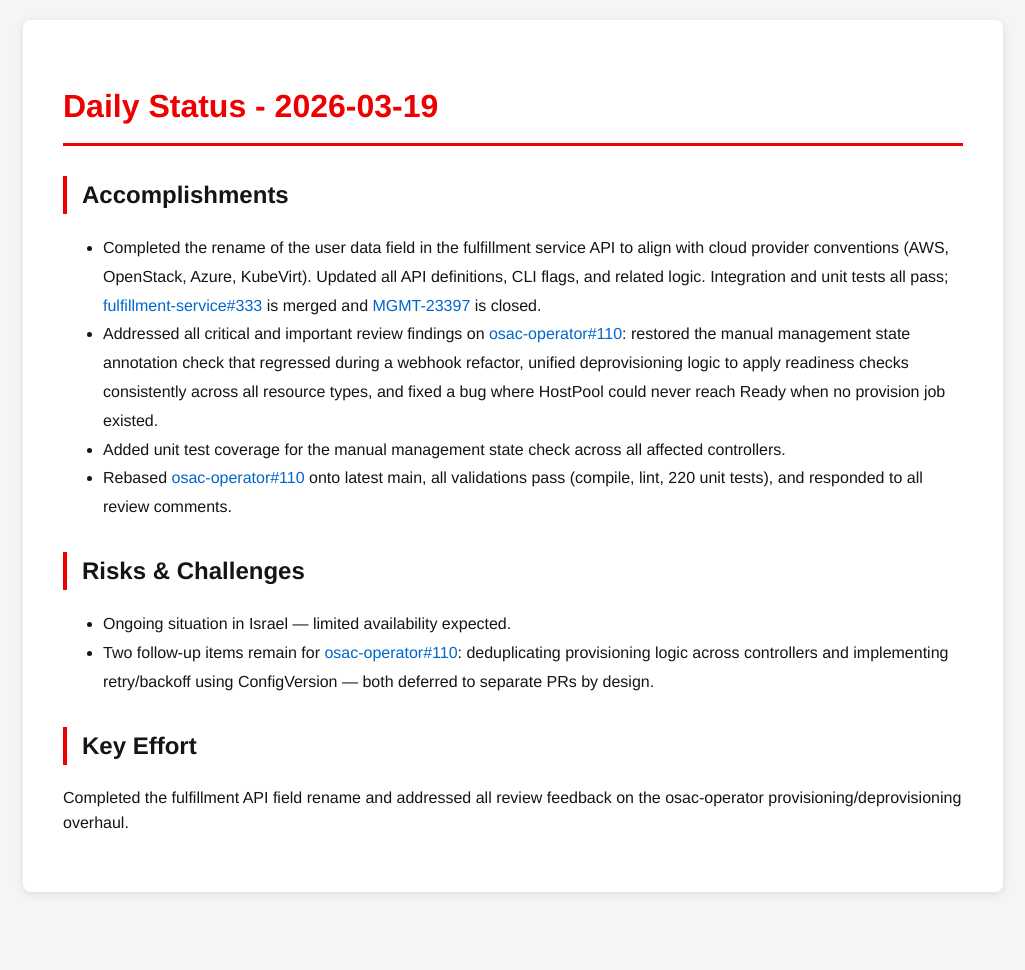
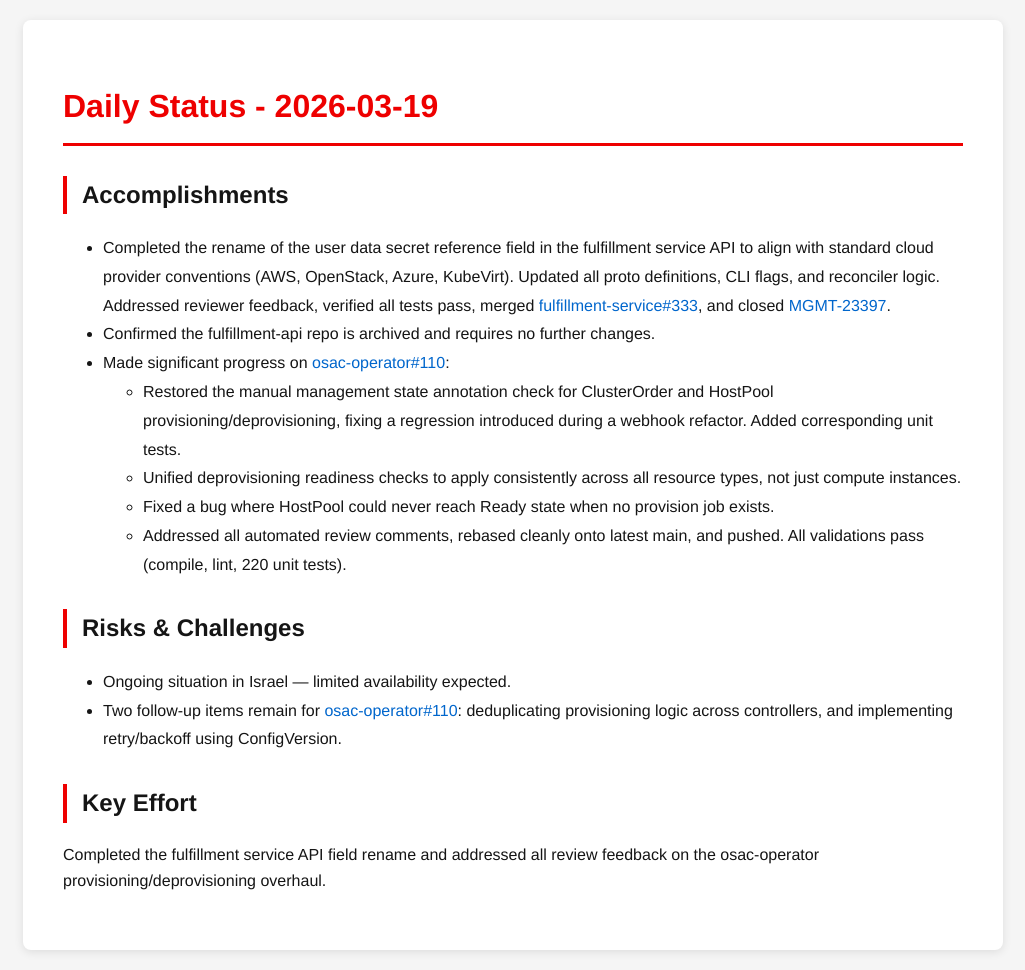
Before and after one commit to tzvatot/daily-status, a Jekyll site: the page built from 2026-03-19.md, in a window 1280 px wide. Shown: the whole page, without its empty margins (127-1152 px from the left). Built offline with Jekyll 4.4.1, drawn with Linux system fonts in a browser that asks for light colours; before the commit the page ends 912 px from its top, so only the background shows below that.

Commit message:
Daily status update - 2026-03-19

```diff
--- a/2026-03-19.md
+++ b/2026-03-19.md
@@ -7,14 +7,17 @@
 # Daily Status - 2026-03-19
 
 ## Accomplishments
-- Completed the rename of the user data field in the fulfillment service API to align with cloud provider conventions (AWS, OpenStack, Azure, KubeVirt). Updated all API definitions, CLI flags, and related logic. Integration and unit tests all pass; [fulfillment-service#333](https://github.com/osac-project/fulfillment-service/pull/333) is merged and [MGMT-23397](https://issues.redhat.com/browse/MGMT-23397) is closed.
-- Addressed all critical and important review findings on [osac-operator#110](https://github.com/osac-project/osac-operator/pull/110): restored the manual management state annotation check that regressed during a webhook refactor, unified deprovisioning logic to apply readiness checks consistently across all resource types, and fixed a bug where HostPool could never reach Ready when no provision job existed.
-- Added unit test coverage for the manual management state check across all affected controllers.
-- Rebased [osac-operator#110](https://github.com/osac-project/osac-operator/pull/110) onto latest main, all validations pass (compile, lint, 220 unit tests), and responded to all review comments.
+- Completed the rename of the user data secret reference field in the fulfillment service API to align with standard cloud provider conventions (AWS, OpenStack, Azure, KubeVirt). Updated all proto definitions, CLI flags, and reconciler logic. Addressed reviewer feedback, verified all tests pass, merged [fulfillment-service#333](https://github.com/osac-project/fulfillment-service/pull/333), and closed [MGMT-23397](https://issues.redhat.com/browse/MGMT-23397).
+- Confirmed the fulfillment-api repo is archived and requires no further changes.
+- Made significant progress on [osac-operator#110](https://github.com/osac-project/osac-operator/pull/110):
+  - Restored the manual management state annotation check for ClusterOrder and HostPool provisioning/deprovisioning, fixing a regression introduced during a webhook refactor. Added corresponding unit tests.
+  - Unified deprovisioning readiness checks to apply consistently across all resource types, not just compute instances.
+  - Fixed a bug where HostPool could never reach Ready state when no provision job exists.
+  - Addressed all automated review comments, rebased cleanly onto latest main, and pushed. All validations pass (compile, lint, 220 unit tests).
 
 ## Risks & Challenges
 - Ongoing situation in Israel — limited availability expected.
-- Two follow-up items remain for [osac-operator#110](https://github.com/osac-project/osac-operator/pull/110): deduplicating provisioning logic across controllers and implementing retry/backoff using ConfigVersion — both deferred to separate PRs by design.
+- Two follow-up items remain for [osac-operator#110](https://github.com/osac-project/osac-operator/pull/110): deduplicating provisioning logic across controllers, and implementing retry/backoff using ConfigVersion.
 
 ## Key Effort
-Completed the fulfillment API field rename and addressed all review feedback on the osac-operator provisioning/deprovisioning overhaul.
+Completed the fulfillment service API field rename and addressed all review feedback on the osac-operator provisioning/deprovisioning overhaul.
```
